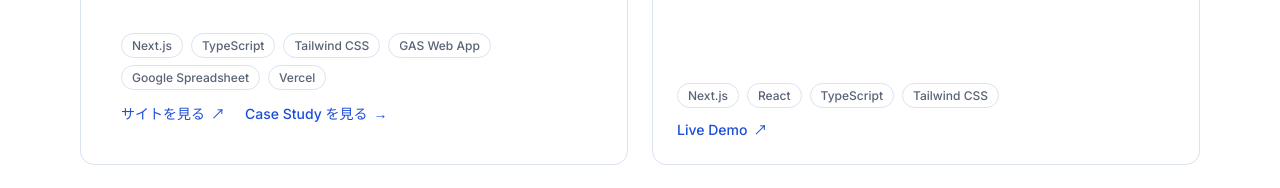
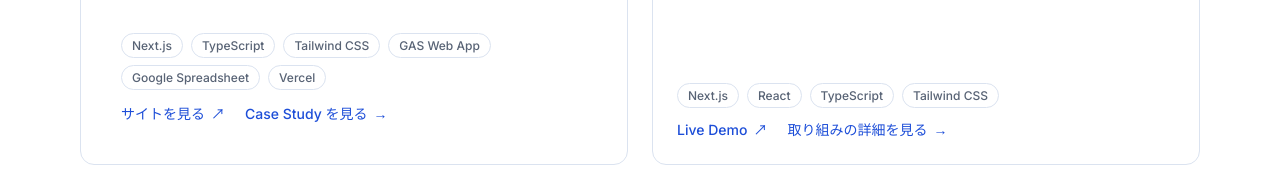
Before and after one commit to satochan-ai/satochan-portfolio, a Next.js app: page / in a window 1280 px wide. Shown: the part 2840-3028 px from the top of the page. Built offline with nearby package versions, Linux system fonts and the light colour scheme; no server answers; grey boxes are pictures that could not be loaded.

Commit message:
feat: link portfolio works to case studies

```diff
--- a/src/components/sections/SelectedWorks.tsx
+++ b/src/components/sections/SelectedWorks.tsx
@@ -163,7 +163,7 @@ function WorkCard({ work }: { work: Work }) {
                   href={work.caseStudyHref}
                   className="inline-flex items-center gap-1.5 text-sm font-medium text-accent hover:underline"
                 >
-                  Case Study を見る
+                  {work.caseStudyLabel ?? "Case Study を見る"}
                   <span className="sr-only">（{work.title}）</span>
                   <span aria-hidden className="work-card-arrow">&rarr;</span>
                 </a>
--- a/src/content/works.ts
+++ b/src/content/works.ts
@@ -25,6 +25,8 @@ export type Work = {
   imageAlt: string | null;
   /** 詳細な Case Study がある場合、そのアンカー */
   caseStudyHref?: string;
+  /** 詳細リンクの表示名。未指定時は既定の文言を使う。 */
+  caseStudyLabel?: string;
   href?: string;
   /** 公開リンクの表示名。未指定時は既定の文言を使う。 */
   hrefLabel?: string;
@@ -95,6 +97,8 @@ export const works: Work[] = [
       "候補者・選考ファネル・要対応を可視化したRecruitment Insightのダッシュボード",
     href: "https://recruitment-insight-demo.vercel.app/",
     hrefLabel: "Live Demo",
+    caseStudyHref: "#case-recruitment-insight",
+    caseStudyLabel: "取り組みの詳細を見る",
     miniCase: {
       problem:
         "候補者・求人・選考情報が分散すると、停滞と次の対応が見えにくい。",
@@ -116,6 +120,8 @@ export const works: Work[] = [
     stack: ["JavaScript", "HTML", "CSS", "CSV"],
     image: "/images/works/matchpilot.png",
     imageAlt: "MatchPilotの今月KPI画面。人材紹介数・案件提案数・打ち合わせ数の実績と達成率が並んでいる。",
+    caseStudyHref: "#case-matchpilot",
+    caseStudyLabel: "取り組みの詳細を見る",
     miniCase: {
       problem: "営業状況が感覚や記憶に依存し、停滞理由が見えにくい。",
       approach:
```
